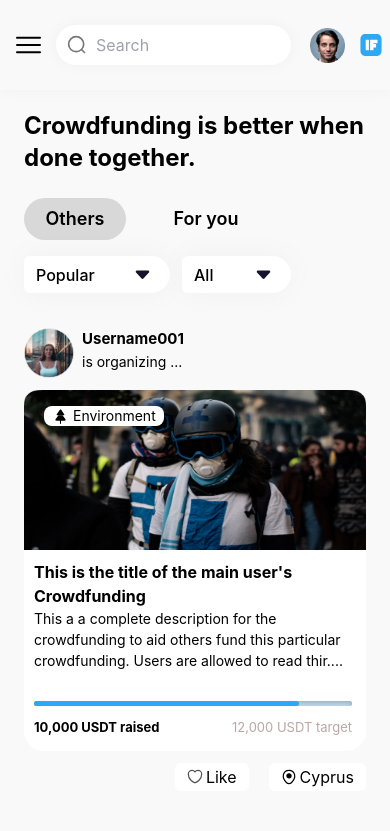
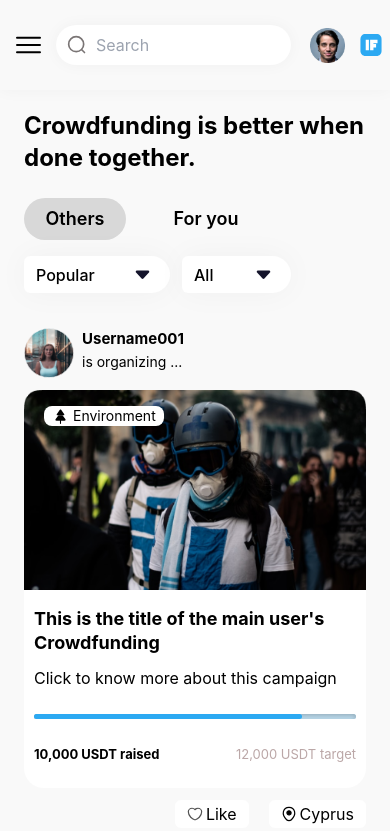
Before and after one commit to Beevibe-hq/palbucks-user-frontend, a React (Create React App) app: page / in a window 390 px wide. Shown: the top 831 px of the page. Built offline with nearby package versions, Linux system fonts and the light colour scheme; a web font is replaced by a local one.

Commit message:
mobile responsiveness

```diff
--- a/src/components/fundevent/fundevent.jsx
+++ b/src/components/fundevent/fundevent.jsx
@@ -1,9 +1,17 @@
+import { useMediaQuery } from "react-responsive";
+
 import eventimg from "../../images/eventimg.png";
 import environmentimg from '../../images/environment label.svg'
 import likeicon from '../../images/likeicon.svg'
 import locateicon from '../../images/locateicon.svg'
 
+
 function Fundevent(props){
+
+    //a react package for responsiveness
+    const isMobile = useMediaQuery({
+        query: '(max-width: 768px)'
+    })
 
     return(
         <div className = 'w-full sm:max-w-[290px] md:max-w-[320px] smlaptops:max-w-[310px] mdlaptops:max-w-[285px] lglaptops:max-w-[310px] h-[430px] min-w-[200px] inline-block mx-auto my-[35px]'>
@@ -44,7 +52,7 @@ function Fundevent(props){
             </div>
 
             <div className = 'relative w-full'>
-                <img src={props.eventimg? props.eventimg:eventimg} alt="Fund event image" className = 'w-full h-[160px]' />
+                <img src={props.eventimg? props.eventimg:eventimg} alt="Fund event image" className = 'w-full phones:h-[200px] md:h-[180px]' />
 
                 <div className = 'absolute top-4 left-5 bg-white flex gap-1 px-2 rounded-lg py-[0px] items-center'>
                     <img src={props.categoryimg} alt="Event category icon" className = 'w-[17px] h-[17px] ' />
@@ -52,20 +60,24 @@ function Fundevent(props){
                 </div>
             </div>
 
-            <div className = 'bg-white pt-[10px] rounded-b-[20px] pb-2 px-[10px] mb-3 h-[200.5px] relative '>
-                <div>
-                    <h5 className = "font-bold text-base" >
+            <div className = 'bg-white pt-[17px] rounded-b-[20px] pb-2 px-[10px] mb-3 h-[198px] md:h-[205.5px] relative '>
+                <div className = 'mb-6 mx-auto'>
+                    <h5 className = "font-bold text-[18px] leading-6 mb-[11px] md:mb-2 " >
                         {props.title ? props.title: "This is the title of the main user's Crowdfunding"}
                     </h5>
-                    <p className='text-[14px]'>
-                        {props.description ? props.description : "This a a complete description for the crowdfunding to aid others fund this particular crowdfunding. Users are allowed to read thir...."}
+                    <p className='text-[16px] md:text-sm mt-0'>
+                        {
+                            isMobile ? 'Click to know more about this campaign': props.description ?
+                            props.description :
+                            "This a a complete description for the crowdfunding to aid others fund this particular crowdfunding. Users are allowed to read thir...."
+                        }
                     </p>
                 </div>
 
-                <div className = 'absolute w-[93%] bottom-2'>
-                    <progress value={props.value ? props.value : '23543'} max={props.target ? props.target : '150000'}  className='progressbar w-full h-[5px] appearance-none rounded-[5px] mb-1' />
+                <div className = 'md:absolute w-[100%] md:w-[93.5%] mx-auto md:bottom-2'>
+                    <progress value={props.value ? props.value : '23543'} max={props.target ? props.target : '150000'}  className='progressbar w-full h-[5px] appearance-none rounded-[5px] mb-5 md:mb-[5px]' />
 
-                    <p className= 'text-[13px] font-bold mt-[2px] mb-[5px]'>{props.value ? props.value.toLocaleString() : '23,543'} USDT raised
+                    <p className= 'text-[13px] font-bold mb-[5px]'>{props.value ? props.value.toLocaleString() : '23,543'} USDT raised
                     <span className='font-normal text-[#bba7a7] float-right' > {props.target ? props.target.toLocaleString() : '150,000'} USDT target</span>
                     </p>
                 </div>
--- a/src/index.css
+++ b/src/index.css
@@ -42,7 +42,7 @@ code {
   @media screen and (max-width: 610px) {
     .eventparent{
       grid-template-columns: repeat(auto-fit, minmax(100%, 1fr));
-      gap:5px;
+      gap:47px;
     }
   }
 }
```
